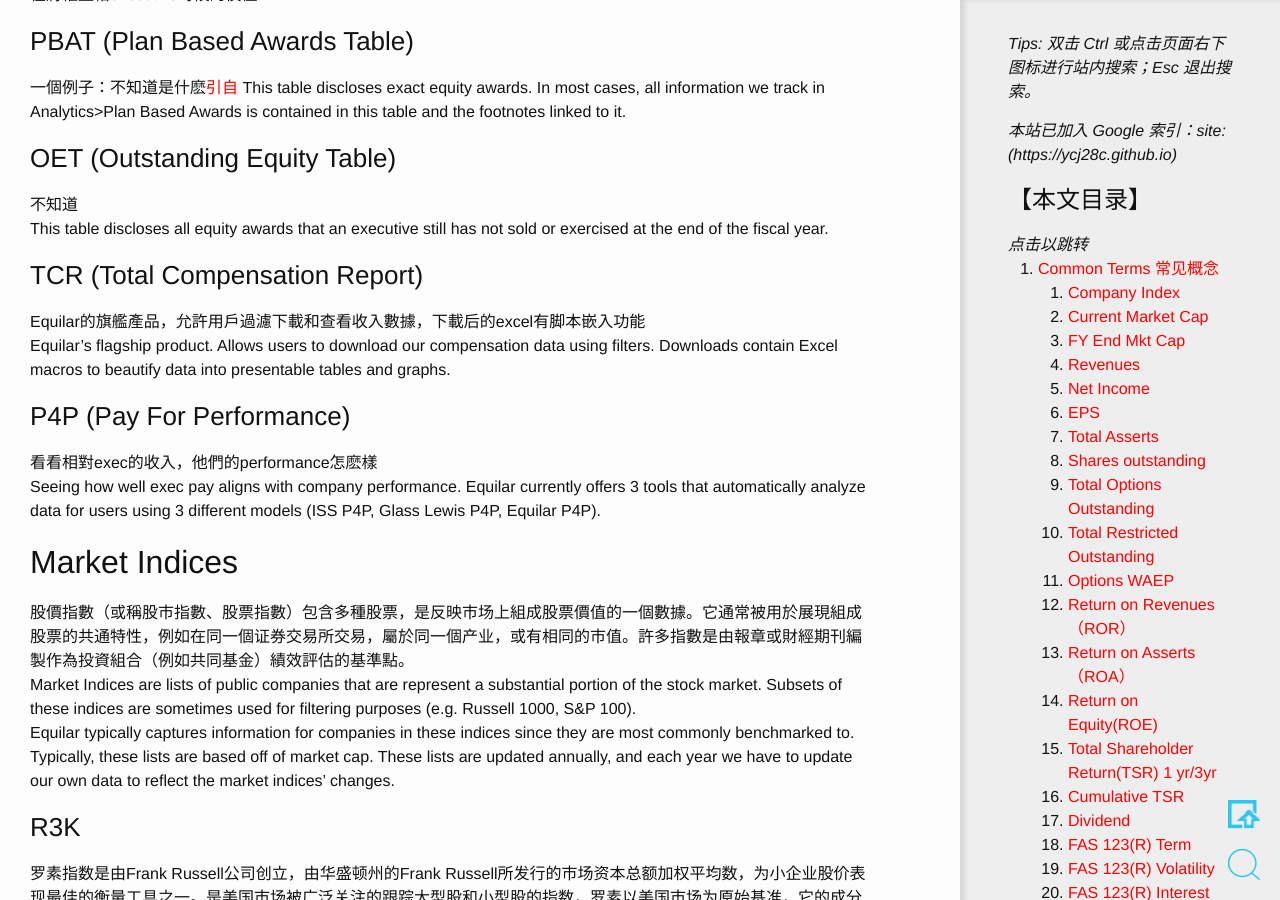
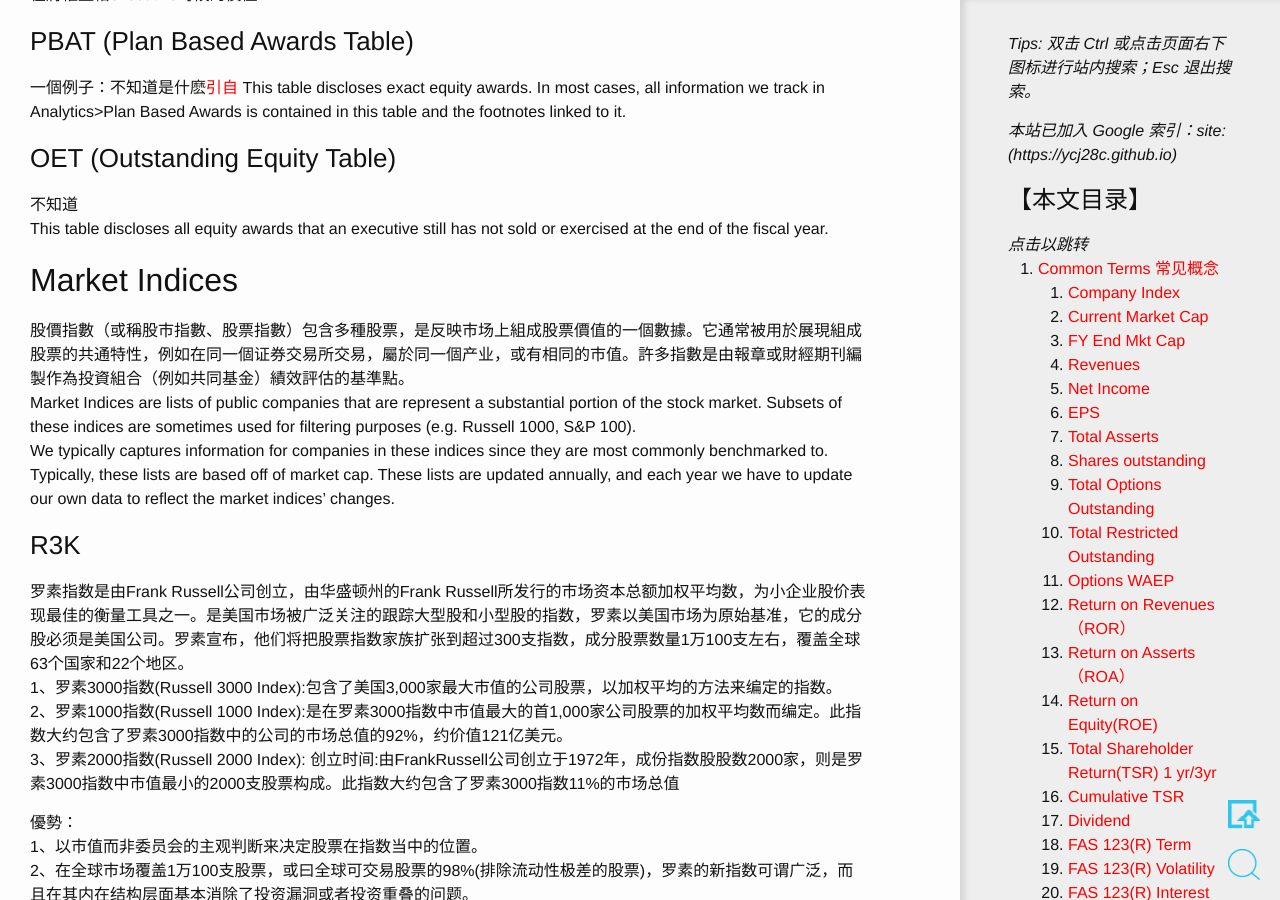
Before and after one commit to ycj28c/lifeblog, a Jekyll site: the page built from _posts/2019-03-01-financial-terms.md, in a window 1280 px wide and 900 px high, scrolled down 6830 px. Built offline with Jekyll 4.4.1, drawn with Linux system fonts in a browser that asks for light colours; formulas are drawn with MathJax 3; comment, search, counter and statistics services are not loaded.

Commit message:
20200921_005832

```diff
--- a/_posts/2019-03-01-financial-terms.md
+++ b/_posts/2019-03-01-financial-terms.md
@@ -183,18 +183,10 @@
 不知道
 This table discloses all equity awards that an executive still has not sold or exercised at the end of the fiscal year.
 
-### TCR (Total Compensation Report)
-Equilar的旗艦產品，允許用戶過濾下載和查看收入數據，下載后的excel有脚本嵌入功能
-Equilar's flagship product. Allows users to download our compensation data using filters. Downloads contain Excel macros to beautify data into presentable tables and graphs.
-
-### P4P (Pay For Performance)
-看看相對exec的收入，他們的performance怎麽樣
-Seeing how well exec pay aligns with company performance. Equilar currently offers 3 tools that automatically analyze data for users using 3 different models (ISS P4P, Glass Lewis P4P, Equilar P4P).
-
 ## Market Indices
 股價指數（或稱股市指數、股票指數）包含多種股票，是反映市场上組成股票價值的一個數據。它通常被用於展現組成股票的共通特性，例如在同一個证券交易所交易，屬於同一個产业，或有相同的市值。許多指數是由報章或財經期刊編製作為投資組合（例如共同基金）績效評估的基準點。
 Market Indices are lists of public companies that are represent a substantial portion of the stock market. Subsets of these indices are sometimes used for filtering purposes (e.g. Russell 1000, S&P 100).
-Equilar typically captures information for companies in these indices since they are most commonly benchmarked to. Typically, these lists are based off of market cap. These lists are updated annually, and each year we have to update our own data to reflect the market indices' changes.
+We typically captures information for companies in these indices since they are most commonly benchmarked to. Typically, these lists are based off of market cap. These lists are updated annually, and each year we have to update our own data to reflect the market indices' changes.
 
 ### R3K
 罗素指数是由Frank Russell公司创立，由华盛顿州的Frank Russell所发行的市场资本总额加权平均数，为小企业股价表现最佳的衡量工具之一。是美国市场被广泛关注的跟踪大型股和小型股的指数，罗素以美国市场为原始基准，它的成分股必须是美国公司。罗素宣布，他们将把股票指数家族扩张到超过300支指数，成分股票数量1万100支左右，覆盖全球63个国家和22个地区。
```
